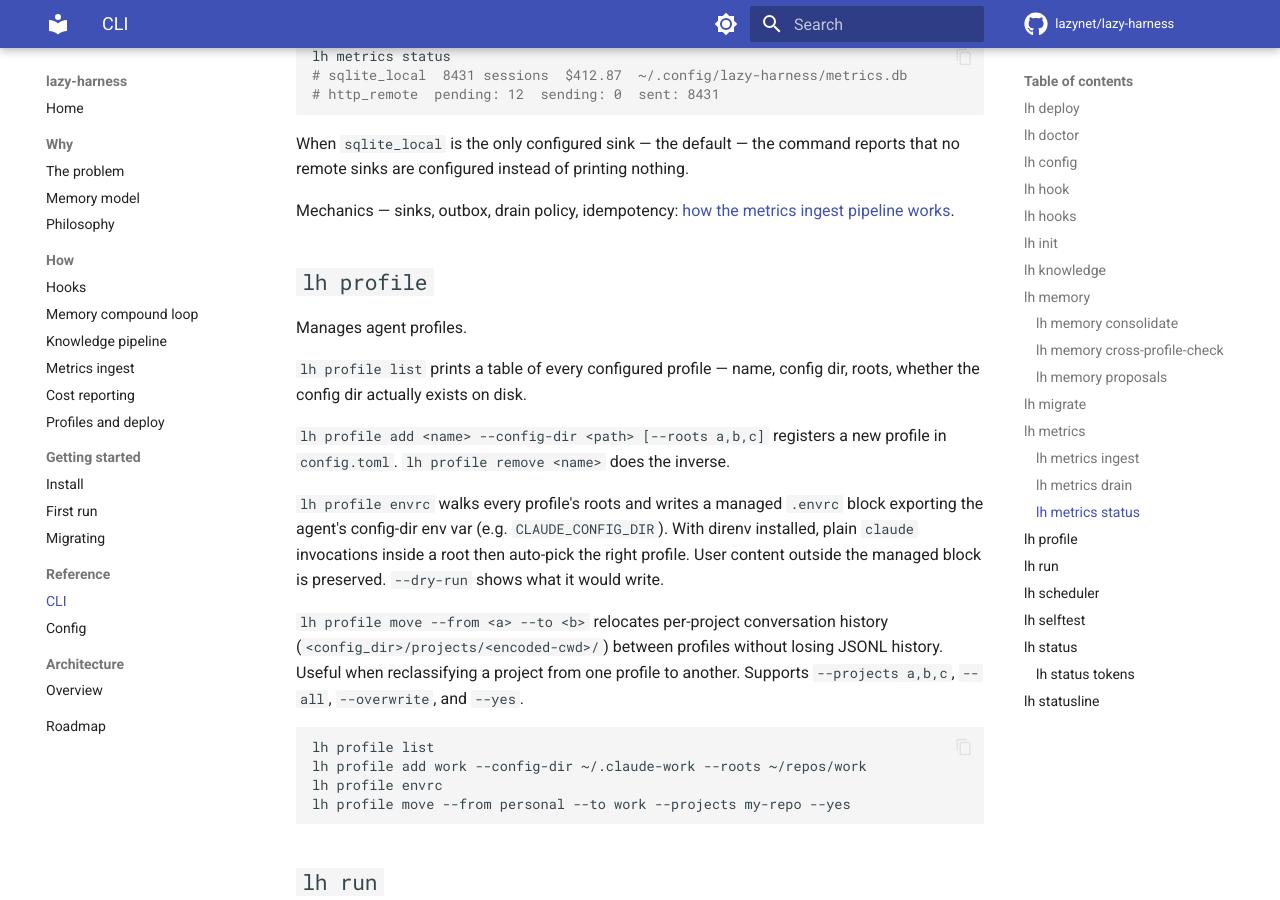
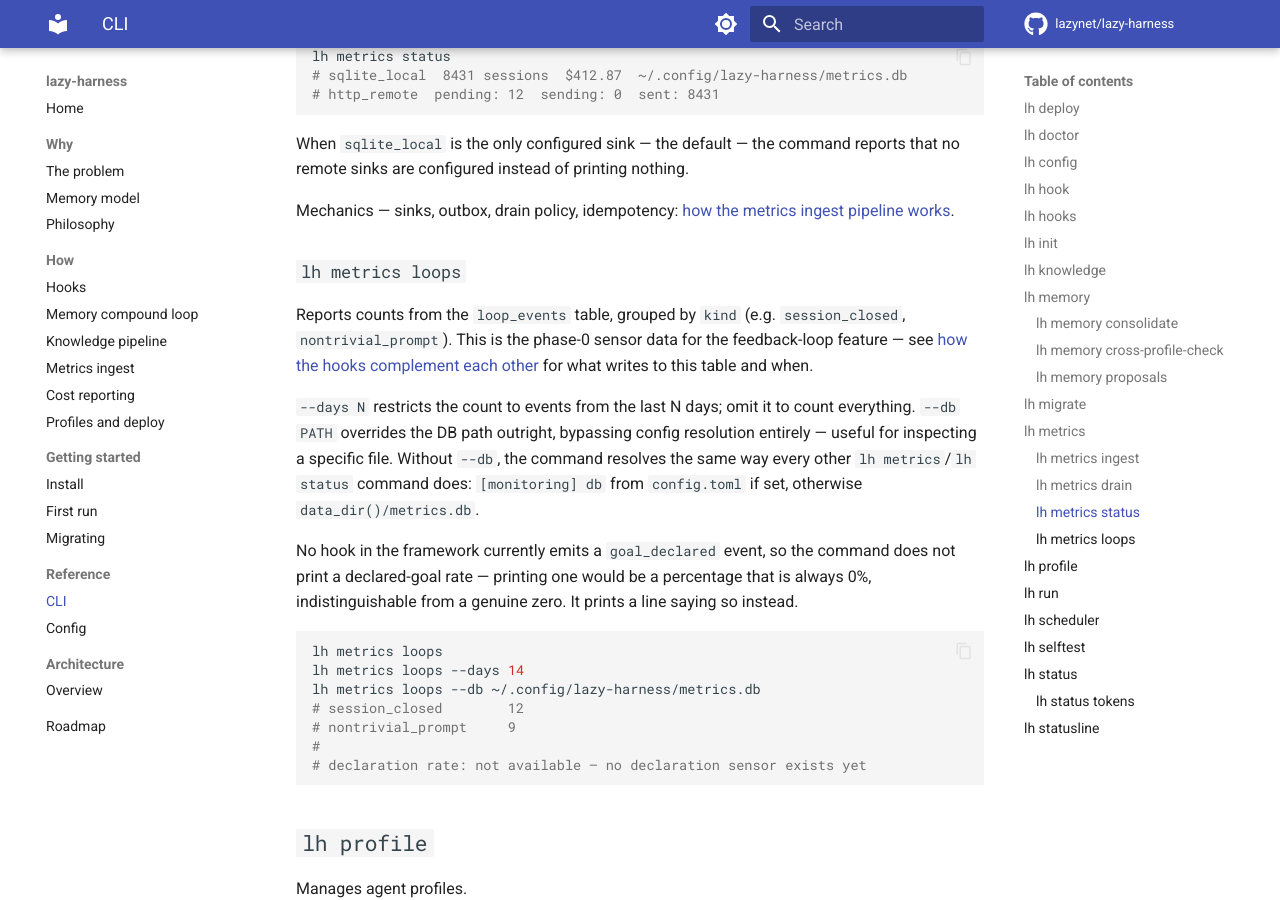
Before and after one commit to lazynet/lazy-harness, an MkDocs documentation site: the page built from docs/reference/cli.md, in a window 1280 px wide and 900 px high, scrolled down 7328 px. Built offline with MkDocs 1.6.1 and Material for MkDocs 9.7.7, drawn with Linux system fonts in a browser that asks for light colours; comment, search, counter and statistics services are not loaded.

Commit message:
docs: add lh metrics loops to the CLI reference
Non-negotiable #6 requires the CLI reference to match implemented
commands before a release ships. lh metrics loops was implemented
but undocumented.

````diff
--- a/docs/reference/cli.md
+++ b/docs/reference/cli.md
@@ -220,6 +220,24 @@ When `sqlite_local` is the only configured sink — the default — the command
 
 Mechanics — sinks, outbox, drain policy, idempotency: [how the metrics ingest pipeline works](../how/metrics-ingest.md#the-sink-layer).
 
+### `lh metrics loops`
+
+Reports counts from the `loop_events` table, grouped by `kind` (e.g. `session_closed`, `nontrivial_prompt`). This is the phase-0 sensor data for the feedback-loop feature — see [how the hooks complement each other](../how/hooks.md#how-the-hooks-complement-each-other) for what writes to this table and when.
+
+`--days N` restricts the count to events from the last N days; omit it to count everything. `--db PATH` overrides the DB path outright, bypassing config resolution entirely — useful for inspecting a specific file. Without `--db`, the command resolves the same way every other `lh metrics`/`lh status` command does: `[monitoring] db` from `config.toml` if set, otherwise `data_dir()/metrics.db`.
+
+No hook in the framework currently emits a `goal_declared` event, so the command does not print a declared-goal rate — printing one would be a percentage that is always 0%, indistinguishable from a genuine zero. It prints a line saying so instead.
+
+```bash
+lh metrics loops
+lh metrics loops --days 14
+lh metrics loops --db ~/.config/lazy-harness/metrics.db
+# session_closed        12
+# nontrivial_prompt     9
+#
+# declaration rate: not available — no declaration sensor exists yet
+```
+
 ## `lh profile`
 
 Manages agent profiles.
````
